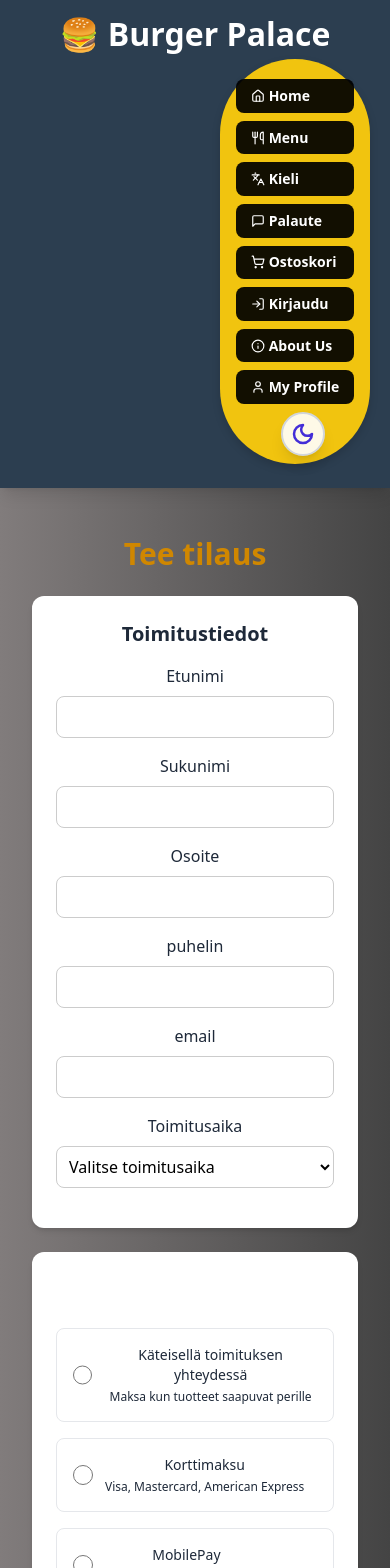
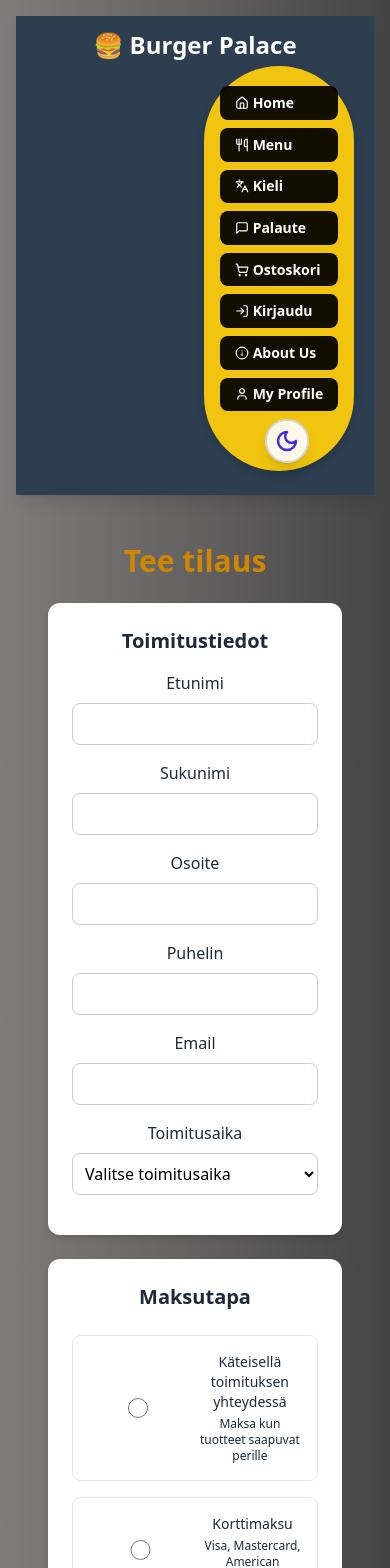
Before and after one commit to Kreetrix/web-project-frontend, a React (Vite) app: page /order in a window 390 px wide. Shown: the top 1568 px of the page. Built offline with nearby package versions, Linux system fonts and the light colour scheme.

Commit message:
added some lighthouse fixes

```diff
--- a/src/components/Home/InfoCards.jsx
+++ b/src/components/Home/InfoCards.jsx
@@ -2,7 +2,7 @@ const InfoCard = ({ title, lines }) => {
     return (
         <>
             <div className=" dark:bg-gray-600 p-6 rounded-lg shadow-md custom-card">
-                <h3 className="text-xl font-bold mb-3 text-yellow-600    dark:text-yellow-400">{title}</h3>
+                <h3 className="text-xl font-bold mb-3 text-red-500    dark:text-yellow-400">{title}</h3>
                 {lines.map((line, index) => (
                     <p key={index} className="mb-1">{line}</p>
                 ))}
--- a/src/components/Order/DeliveryForm.jsx
+++ b/src/components/Order/DeliveryForm.jsx
@@ -1,4 +1,3 @@
-// DeliveryForm.jsx
 import React, { useEffect } from "react";
 
 const DeliveryForm = ({
@@ -17,7 +16,6 @@ const DeliveryForm = ({
   setIsFormValid,
 }) => {
   useEffect(() => {
-    // Check if all fields are filled
     const isValid =
       firstName.trim() &&
       lastName.trim() &&
@@ -36,68 +34,90 @@ const DeliveryForm = ({
 
       <div className="grid md:grid-cols-2 gap-4 mb-4">
         <div>
-          <label className="block text-gray-800 dark:text-gray-100 mb-2">
+          <label htmlFor="firstName" className="block text-gray-800 dark:text-gray-100 mb-2">
             Etunimi
           </label>
           <input
+            id="firstName"
+            name="firstName"
             type="text"
+            autoComplete="given-name"
             value={firstName}
             onChange={(e) => setFirstName(e.target.value)}
-            className="w-full px-4 py-2 border rounded-lg focus:outline-none focus:ring-2 focus:ring-yellow-500"
+            className="w-full px-4 py-2 border rounded-lg focus:outline-none focus:ring-2 focus:ring-yellow-500 dark:bg-gray-700 dark:border-gray-500 dark:text-white"
           />
         </div>
+
         <div>
-          <label className="block text-gray-800 dark:text-gray-100 mb-2">
+          <label htmlFor="lastName" className="block text-gray-800 dark:text-gray-100 mb-2">
             Sukunimi
           </label>
           <input
+            id="lastName"
+            name="lastName"
             type="text"
+            autoComplete="family-name"
             value={lastName}
             onChange={(e) => setLastName(e.target.value)}
-            className="w-full px-4 py-2 border rounded-lg focus:outline-none focus:ring-2 focus:ring-yellow-500"
+            className="w-full px-4 py-2 border rounded-lg focus:outline-none focus:ring-2 focus:ring-yellow-500 dark:bg-gray-700 dark:border-gray-500 dark:text-white"
           />
         </div>
+
         <div>
-          <label className="block text-gray-800 dark:text-gray-100 mb-2">
+          <label htmlFor="address" className="block text-gray-800 dark:text-gray-100 mb-2">
             Osoite
           </label>
           <input
+            id="address"
+            name="address"
             type="text"
+            autoComplete="street-address"
             value={address}
             onChange={(e) => setAddress(e.target.value)}
-            className="w-full px-4 py-2 border rounded-lg focus:outline-none focus:ring-2 focus:ring-yellow-500"
+            className="w-full px-4 py-2 border rounded-lg focus:outline-none focus:ring-2 focus:ring-yellow-500 dark:bg-gray-700 dark:border-gray-500 dark:text-white"
           />
         </div>
+
         <div>
-          <label className="block text-gray-800 dark:text-gray-100 mb-2">
-            puhelin
+          <label htmlFor="phone" className="block text-gray-800 dark:text-gray-100 mb-2">
+            Puhelin
           </label>
           <input
-            type="text"
+            id="phone"
+            name="phone"
+            type="tel"
+            autoComplete="tel"
             value={phone}
             onChange={(e) => setPhone(e.target.value)}
-            className="w-full px-4 py-2 border rounded-lg focus:outline-none focus:ring-2 focus:ring-yellow-500"
+            className="w-full px-4 py-2 border rounded-lg focus:outline-none focus:ring-2 focus:ring-yellow-500 dark:bg-gray-700 dark:border-gray-500 dark:text-white"
           />
         </div>
+
         <div>
-          <label className="block text-gray-800 dark:text-gray-100 mb-2">
-            email
+          <label htmlFor="email" className="block text-gray-800 dark:text-gray-100 mb-2">
+            Email
           </label>
           <input
-            type="text"
+            id="email"
+            name="email"
+            type="email"
+            autoComplete="email"
             value={email}
             onChange={(e) => setEmail(e.target.value)}
-            className="w-full px-4 py-2 border rounded-lg focus:outline-none focus:ring-2 focus:ring-yellow-500"
+            className="w-full px-4 py-2 border rounded-lg focus:outline-none focus:ring-2 focus:ring-yellow-500 dark:bg-gray-700 dark:border-gray-500 dark:text-white"
           />
         </div>
+
         <div>
-          <label className="block text-gray-800 dark:text-gray-100 mb-2">
+          <label htmlFor="deliveryTime" className="block text-gray-800 dark:text-gray-100 mb-2">
             Toimitusaika
           </label>
           <select
+            id="deliveryTime"
+            name="deliveryTime"
             value={deliveryTime}
             onChange={(e) => setDeliveryTime(e.target.value)}
-            className="w-full px-4 py-2 border rounded-lg focus:outline-none focus:ring-2 focus:ring-yellow-500"
+            className="w-full px-4 py-2 border rounded-lg focus:outline-none focus:ring-2 focus:ring-yellow-500 dark:bg-gray-700 dark:border-gray-500 dark:text-white"
           >
             <option value="">Valitse toimitusaika</option>
             <option value="ASAP">Mahdollisimman pian</option>
--- a/src/components/Order/PaymentMethod.jsx
+++ b/src/components/Order/PaymentMethod.jsx
@@ -1,11 +1,11 @@
 const PaymentMethod = ({ paymentMethod, setPaymentMethod }) => (
-    <div className="bg-white  dark:bg-gray-600  rounded-xl shadow-md p-6">
-        <h3 className="text-xl font-bold mb-6 text-white">Maksutapa</h3>
+    <div className="bg-white dark:bg-gray-600 rounded-xl shadow-md p-6">
+        <h3 className="text-xl font-bold mb-6 text-gray-800 dark:text-white">Maksutapa</h3>
 
         <div className="space-y-4">
             {/* Cash on delivery */}
             <div
-                className={`flex items-center p-4 border rounded-lg cursor-pointer transition-all ${paymentMethod === "cash" ? 'border-yellow-500 bg-yellow-50' : 'border-gray-200 hover:border-gray-300'}`}
+                className={`flex items-center p-4 border rounded-lg cursor-pointer transition-all ${paymentMethod === "cash" ? 'border-yellow-500 bg-yellow-50 dark:border-yellow-400 dark:bg-yellow-600' : 'border-gray-200 hover:border-gray-300 dark:border-gray-600 dark:hover:border-gray-500'}`}
                 onClick={() => setPaymentMethod("cash")}
             >
                 <input
@@ -15,7 +15,7 @@ const PaymentMethod = ({ paymentMethod, setPaymentMethod }) => (
                     value="cash"
                     checked={paymentMethod === "cash"}
                     onChange={(e) => setPaymentMethod(e.target.value)}
-                    className="h-5 w-5 text-yellow-600 focus:ring-yellow-500"
+                    className="h-5 w-5 text-yellow-600 focus:ring-yellow-500 dark:ring-yellow-400"
                 />
                 <div className="ml-3">
                     <label htmlFor="cash" className="block text-sm font-medium text-gray-800 dark:text-gray-100">Käteisellä toimituksen yhteydessä</label>
@@ -25,7 +25,7 @@ const PaymentMethod = ({ paymentMethod, setPaymentMethod }) => (
 
             {/* Credit card */}
             <div
-                className={`flex items-center p-4 border rounded-lg cursor-pointer transition-all ${paymentMethod === "card" ? 'border-yellow-500 bg-yellow-50' : 'border-gray-200 hover:border-gray-300'}`}
+                className={`flex items-center p-4 border rounded-lg cursor-pointer transition-all ${paymentMethod === "card" ? 'border-yellow-500 bg-yellow-50 dark:border-yellow-400 dark:bg-yellow-600' : 'border-gray-200 hover:border-gray-300 dark:border-gray-600 dark:hover:border-gray-500'}`}
                 onClick={() => setPaymentMethod("card")}
             >
                 <input
@@ -35,7 +35,7 @@ const PaymentMethod = ({ paymentMethod, setPaymentMethod }) => (
                     value="card"
                     checked={paymentMethod === "card"}
                     onChange={(e) => setPaymentMethod(e.target.value)}
-                    className="h-5 w-5 text-yellow-600 focus:ring-yellow-500"
+                    className="h-5 w-5 text-yellow-600 focus:ring-yellow-500 dark:ring-yellow-400"
                 />
                 <div className="ml-3">
                     <label htmlFor="card" className="block text-sm font-medium text-gray-800 dark:text-gray-100">Korttimaksu</label>
@@ -45,7 +45,7 @@ const PaymentMethod = ({ paymentMethod, setPaymentMethod }) => (
 
             {/* MobilePay */}
             <div
-                className={`flex items-center p-4 border rounded-lg cursor-pointer transition-all ${paymentMethod === "mobilepay" ? 'border-yellow-500 bg-yellow-50' : 'border-gray-200 hover:border-gray-300'}`}
+                className={`flex items-center p-4 border rounded-lg cursor-pointer transition-all ${paymentMethod === "mobilepay" ? 'border-yellow-500 bg-yellow-50 dark:border-yellow-400 dark:bg-yellow-600' : 'border-gray-200 hover:border-gray-300 dark:border-gray-600 dark:hover:border-gray-500'}`}
                 onClick={() => setPaymentMethod("mobilepay")}
             >
                 <input
@@ -55,17 +55,17 @@ const PaymentMethod = ({ paymentMethod, setPaymentMethod }) => (
                     value="mobilepay"
                     checked={paymentMethod === "mobilepay"}
                     onChange={(e) => setPaymentMethod(e.target.value)}
-                    className="h-5 w-5 text-yellow-600 focus:ring-yellow-500"
+                    className="h-5 w-5 text-yellow-600 focus:ring-yellow-500 dark:ring-yellow-400"
                 />
                 <div className="ml-3">
                     <label htmlFor="mobilepay" className="block text-sm font-medium text-gray-800 dark:text-gray-100">MobilePay</label>
-                    <p className="text-xs  text-gray-800 dark:text-gray-100 mt-1">Maksa helposti puhelimellasi</p>
+                    <p className="text-xs text-gray-800 dark:text-gray-100 mt-1">Maksa helposti puhelimellasi</p>
                 </div>
             </div>
 
             {/* Bank transfer */}
             <div
-                className={`flex items-center p-4 border rounded-lg cursor-pointer transition-all ${paymentMethod === "bank" ? 'border-yellow-500 bg-yellow-50' : 'border-gray-200 hover:border-gray-300'}`}
+                className={`flex items-center p-4 border rounded-lg cursor-pointer transition-all ${paymentMethod === "bank" ? 'border-yellow-500 bg-yellow-50 dark:border-yellow-400 dark:bg-yellow-600' : 'border-gray-200 hover:border-gray-300 dark:border-gray-600 dark:hover:border-gray-500'}`}
                 onClick={() => setPaymentMethod("bank")}
             >
                 <input
@@ -75,34 +75,34 @@ const PaymentMethod = ({ paymentMethod, setPaymentMethod }) => (
                     value="bank"
                     checked={paymentMethod === "bank"}
                     onChange={(e) => setPaymentMethod(e.target.value)}
-                    className="h-5 w-5 text-yellow-600 focus:ring-yellow-500"
+                    className="h-5 w-5 text-yellow-600 focus:ring-yellow-500 dark:ring-yellow-400"
                 />
                 <div className="ml-3">
                     <label htmlFor="bank" className="block text-sm font-medium text-gray-800 dark:text-gray-100">Pankkisiirto</label>
-                    <p className="text-xs text-gray-800 dark:text-gray-100 mt-1">Tilisiirto  pankkitilille</p>
+                    <p className="text-xs text-gray-800 dark:text-gray-100 mt-1">Tilisiirto pankkitilille</p>
                 </div>
             </div>
         </div>
 
         {paymentMethod === "card" && (
-            <div className="mt-6 p-4 bg-gray-50 rounded-lg">
-                <h4 className="text-sm font-medium mb-3 text-gray-700">Syötä korttitiedot</h4>
+            <div className="mt-6 p-4 bg-gray-50 dark:bg-gray-700 rounded-lg">
+                <h4 className="text-sm font-medium mb-3 text-gray-700 dark:text-gray-200">Syötä korttitiedot</h4>
                 <div className="space-y-3">
                     <input
                         type="text"
                         placeholder="Kortin numero"
-                        className="w-full px-3 py-2 border border-gray-300 rounded-md focus:outline-none focus:ring-2 focus:ring-yellow-500"
+                        className="w-full px-3 py-2 border border-gray-300 rounded-md focus:outline-none focus:ring-2 focus:ring-yellow-500 dark:border-gray-600 dark:bg-gray-800 dark:text-white"
                     />
                     <div className="grid grid-cols-2 gap-3">
                         <input
                             type="text"
                             placeholder="Voimassa (KK/VV)"
-                            className="px-3 py-2 border border-gray-300 rounded-md focus:outline-none focus:ring-2 focus:ring-yellow-500"
+                            className="px-3 py-2 border border-gray-300 rounded-md focus:outline-none focus:ring-2 focus:ring-yellow-500 dark:border-gray-600 dark:bg-gray-800 dark:text-white"
                         />
                         <input
                             type="text"
                             placeholder="CVV"
-                            className="px-3 py-2 border border-gray-300 rounded-md focus:outline-none focus:ring-2 focus:ring-yellow-500"
+                            className="px-3 py-2 border border-gray-300 rounded-md focus:outline-none focus:ring-2 focus:ring-yellow-500 dark:border-gray-600 dark:bg-gray-800 dark:text-white"
                         />
                     </div>
                 </div>
--- a/src/styles/main.css
+++ b/src/styles/main.css
@@ -171,3 +171,51 @@ select:focus {
     border-color: #3490dc;
     box-shadow: 0 0 0 3px rgba(52, 144, 220, 0.2);
 }
+
+
+
+
+/* MEADIA BLOCK */
+
+@media (max-width: 768px) {
+    body {
+        padding: 1rem;
+    }
+
+    .burger-bg {
+        padding: 2rem 1rem;
+        background-position: center;
+    }
+
+    nav ul {
+        flex-direction: column;
+        gap: 0.5rem;
+    }
+
+    h1 {
+        font-size: 1.5em;
+    }
+
+    .navbar-strip {
+        flex-wrap: wrap;
+        justify-content: center;
+    }
+
+    .nav-button {
+        flex: 1 1 auto;
+        text-align: center;
+    }
+
+    .custom-card {
+        width: 100%;
+        max-width: 500px;
+        margin: 1rem auto;
+    }
+
+    input,
+    textarea,
+    select {
+        width: 100%;
+        box-sizing: border-box;
+    }
+}
```
Also changed, not shown: src/components/Header.jsx (+0 -10 lines), src/components/Home/SpecialOffer.jsx (+10 -9 lines), src/components/Order/Cart.jsx (+17 -15 lines).
